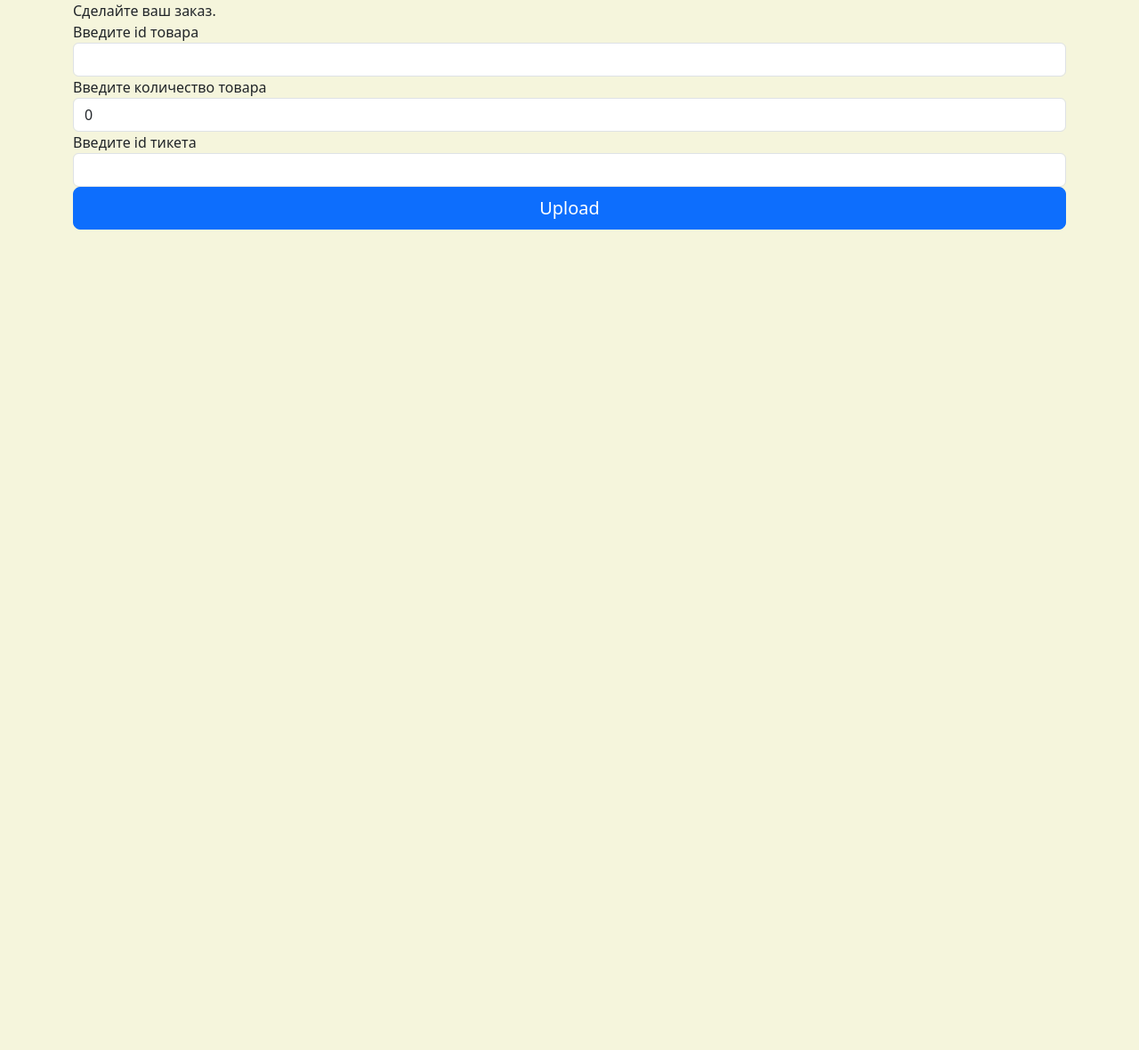
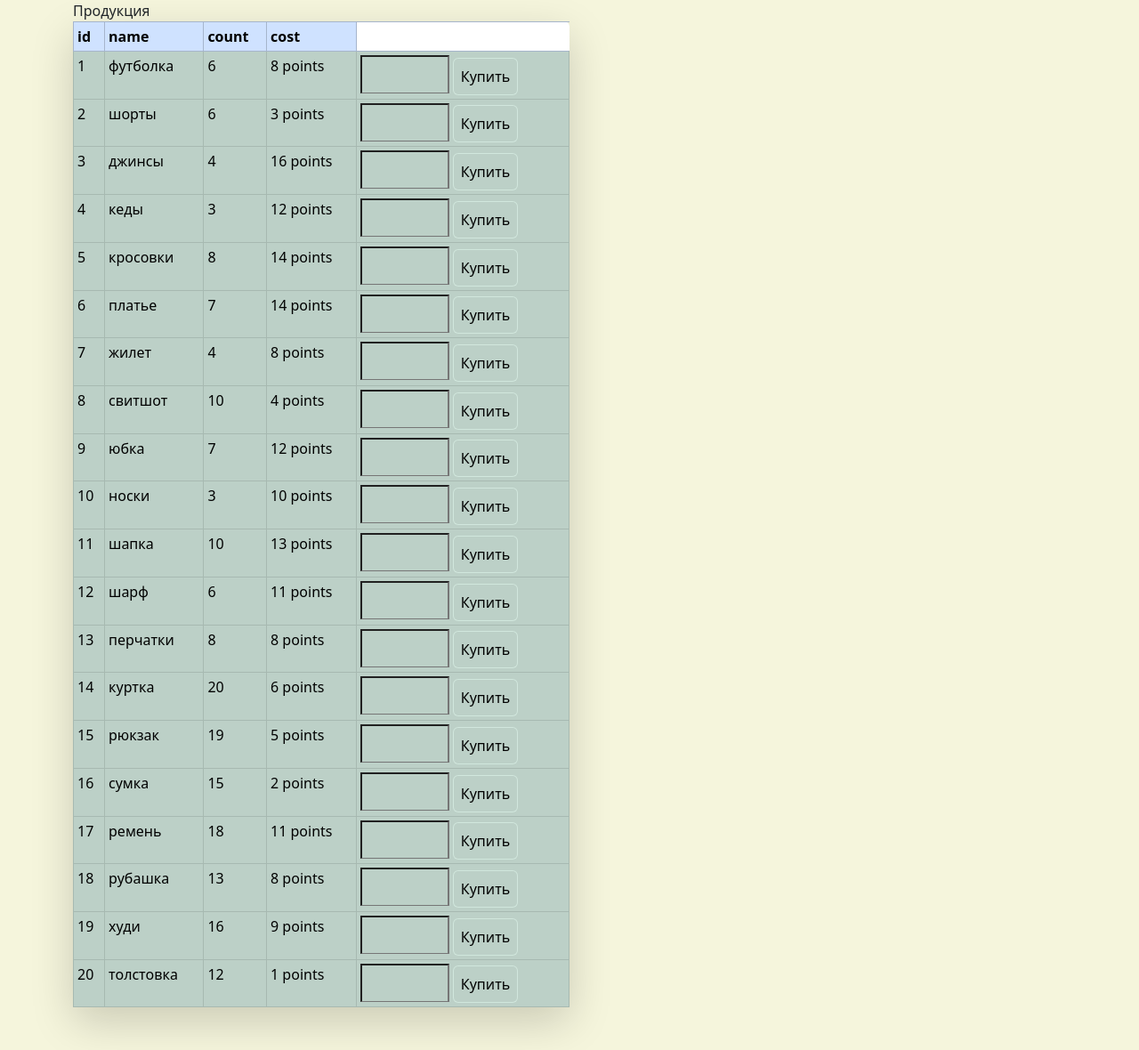
Before and after one commit to Ira-Bel/store_django, a Django app: page /order/ in a window 1280 px wide. Shown: the whole page at 89% size. Before the commit the page ends 258 px from the top, so only its background shows below. Run offline with Django 4.2, Linux system fonts and the light colour scheme; a user stored in the database is signed in; data comes from the database, SQL or seed files in the repository; both versions use the stored data as it was after the commit; parts of the project's set-up code (start-up, migrations or seed data) failed here and were passed over.

Commit message:
change order

```diff
--- a/store_app/models.py
+++ b/store_app/models.py
@@ -5,8 +5,8 @@ from datetime import datetime
 
 class Product(models.Model):
     name = models.CharField(max_length=60)
-    count = models.IntegerField(20)
-    cost = models.IntegerField(20)
+    count = models.IntegerField(verbose_name="кол-во")
+    cost = models.IntegerField(verbose_name="стотмость")
 
     def __str__(self):
         return self.name
@@ -31,7 +31,7 @@ class Order(models.Model):
 class Ticket(models.Model):
     uuid = models.UUIDField(max_length=32)
     available = models.BooleanField(default=True, null=True)
-    user_id = models.ForeignKey(User, on_delete=models.SET_NULL, null=True)
+    user_id = models.ForeignKey(User, on_delete=models.SET_NULL, null=True, blank=True)
 
     @staticmethod
     def valid_ticket(input_uuid) -> bool:
--- a/store_app/urls.py
+++ b/store_app/urls.py
@@ -6,7 +6,7 @@ urlpatterns = [
     path("", views.base_page, name="home"),
     path("orders/", views.ShowOrder.as_view(), name="orders"),
     path("tickets/", views.ShowTickets.as_view(), name="tickets"),
-    path("profile", views.Profile.as_view(), name="profile"),
+    path("profile/", views.Profile.as_view(), name="profile"),
     path("order/", views.CreateOrder.as_view(), name="order"),
     path("table/", views.ShowAllProducts.as_view(), name="list_prod"),
     path("next/", views.second_page, name="home2"),
--- a/store_app/views.py
+++ b/store_app/views.py
@@ -30,20 +30,19 @@ class ShowAllProducts(View):
 class CreateOrder(View):
 
     def get(self, request):
-        return render(request, "create.html")
+        list_prod = Product.objects.all()
+        return render(request, "order.html", {"list_prod": list_prod})
 
     def post(self, request):
         id_user = request.user
         prod_id = request.POST.get("prod_id")
         product = Product.objects.get(id=prod_id)
         order_count = request.POST.get("amount")
-        id_ticket = request.POST.get("id_ticket")
-        ticket = Ticket.objects.get(id=id_ticket)
         a = Product.objects.get(id=prod_id).cost
         b = Product.objects.get(id=prod_id).count
         if int(order_count) <= int(Product.objects.get(id=prod_id).count):
             points = 0
-            if product and order_count and ticket:
+            if product and order_count:
                 points += 20
                 order_points = (int(order_count) * int(a))
                 if points >= order_points and int(b) >= int(order_count):
@@ -54,14 +53,11 @@ class CreateOrder(View):
                         order_sum=order_points,
                         )
                     order.save()
-                    ticket.user_id = id_user
-                    ticket.available = False
-                    ticket.save(update_fields=["user_id", "available"])
                     product.count = int(b) - int(order_count)
                     product.save(update_fields=["count"])
                     points -= int(order_points)
                     return redirect("profile")
-        return render(request, "create.html", {"order_count": order_count})
+        return render(request, "order.html", {"order_count": order_count})
 
 
 class ShowOrder(View):
@@ -79,6 +75,17 @@ class Profile(View):
         user_order = Order.objects.filter(user=user)
         return render(request, "profile.html", {"user_order": user_order})
 
+    def post(self, request):
+        user = request.user
+        ticket = request.Post.get("id_ticket")
+        ticket_id = request.objects.get(id=ticket)
+        points = 0
+        if ticket_id.ticket.available:
+            ticket.user_id = user
+            ticket.available = False
+            ticket.save(update_fields=["user_id", "available"])
+            points += 20
+            return redirect("profile")
 
 class ShowTickets(View):
 
--- a/templates/order.html
+++ b/templates/order.html
@@ -1,9 +1,65 @@
+{#{% extends 'base.html' %}#}
+{#<html lang="en">#}
+{#{% block content %}#}
+{#<head>#}
+{#    <meta charset="UTF-8">#}
+{#    {% block title %} Заказы: {% endblock %}#}
+{#        <style >#}
+{#            table {#}
+{#                width: 100%; /* Ширина таблицы */#}
+{#                background: white; /* Цвет фона таблицы */#}
+{#                color: white; /* Цвет текста */#}
+{#                border-spacing: 1px; /* Расстояние между ячейками */#}
+{#            }#}
+{##}
+{#            td, th {#}
+{#                background: grey; /* Цвет фона ячеек */#}
+{#                padding: 5px; /* Поля вокруг текста */#}
+{#            }#}
+{#        </style>#}
+{#        </head>#}
+{#        <body>#}
+{#        <table style="width: 50%"#}
+{#               class="table table-primary table-striped table-bordered table-sm table-hover shadow-lg p-3 mb-5 bg-body rounded">#}
+{#            <thead>#}
+{#            <tr style="position: center">#}
+{#                <th scope="col">id</th>#}
+{#                <th scope="col">order_count</th>#}
+{#                <th scope="col">order_sum</th>#}
+{#                <th scope="col">product</th>#}
+{#                <th scope="col">user</th>#}
+{#                <th scope="col">time</th>#}
+{#            </tr>#}
+{#            </thead>#}
+{#            <tbody>#}
+{##}
+{#            {% for elem in created_order %}#}
+{##}
+{#                <tr class="table table-success table-active">#}
+{#                    <td> {{ elem.id }}</td>#}
+{#                    <td>{{ elem.order_count }}</td>#}
+{#                    <td> {{ elem.order_sum }}</td>#}
+{#                    <td> {{ elem.product_id }} </td>#}
+{#                    <td> {{ elem.user_id }} </td>#}
+{#                    <td> {{ elem.order_datetime }} </td>#}
+{#                </tr>#}
+{##}
+{##}
+{#            {% endfor %}#}
+{##}
+{##}
+{#            </tbody>#}
+{##}
+{#        </table>#}
+{#        </body>#}
+{#        </html>#}
+{#    {% endblock %}#}
 {% extends 'base.html' %}
 <html lang="en">
 {% block content %}
 <head>
     <meta charset="UTF-8">
-    {% block title %} Заказы: {% endblock %}
+    {% block title %} Продукция {% endblock %}
         <style >
             table {
                 width: 100%; /* Ширина таблицы */
@@ -24,29 +80,31 @@
             <thead>
             <tr style="position: center">
                 <th scope="col">id</th>
-                <th scope="col">order_count</th>
-                <th scope="col">order_sum</th>
-                <th scope="col">product</th>
-                <th scope="col">user</th>
-                <th scope="col">time</th>
+                <th scope="col">name</th>
+                <th scope="col">count</th>
+                <th scope="col">cost</th>
             </tr>
             </thead>
             <tbody>
 
-            {% for elem in created_order %}
+            {% for elem in list_prod %}
 
                 <tr class="table table-success table-active">
                     <td> {{ elem.id }}</td>
-                    <td>{{ elem.order_count }}</td>
-                    <td> {{ elem.order_sum }}</td>
-                    <td> {{ elem.product_id }} </td>
-                    <td> {{ elem.user_id }} </td>
-                    <td> {{ elem.order_datetime }} </td>
+                    <td>{{ elem.name }}</td>
+                    <td> {{ elem.count }}</td>
+                    <td> {{ elem.cost }} points</td>
+                    <td>
+                        <form method="post" action="{#  #}">
+                            {% csrf_token %}
+                            <input name="count" type="number" max="10" min="1">
+                            <button type="submit" class="btn btn success">Купить</button>
+                        </form>
+                    </td>
                 </tr>
 
 
             {% endfor %}
-
 
             </tbody>
 
--- a/templates/page2.html
+++ b/templates/page2.html
@@ -34,10 +34,8 @@
                 margin-left: 200px;
             }
         </style>
-         <a href="{% url "list_prod" %}" class="btn">Товары</a>
-        <a href="{% url "order" %}" class="btn">Купить</a>
+         <a href="{% url "order" %}" class="btn">Сделать заказ</a>
         <a href="{% url "profile" %}" class="btn">Профиль</a>
-        <a href="{% url "tickets" %}" class="btn">Тикет</a>
 
     </div>
 {%  endblock %}
--- a/templates/profile.html
+++ b/templates/profile.html
@@ -19,6 +19,12 @@
         </style>
         </head>
         <body>
+        <form method="post" action="{% url "profile" ticket.id %}">
+            {% csrf_token %}
+            <input name="id_ticket" type="number" max="20" min="1">
+            <button type="submit" class="btn btn success">Получить поинты</button>
+        </form>
+         <p>У вас на счету {{points}} поинтов.</p>
      <table style="width: 50%"
                class="table table-primary table-striped table-bordered table-sm table-hover shadow-lg p-3 mb-5 bg-body rounded">
             <thead>
```
Also changed, not shown: templates/product.html (deleted, +0 -10 lines), db.sqlite3.
